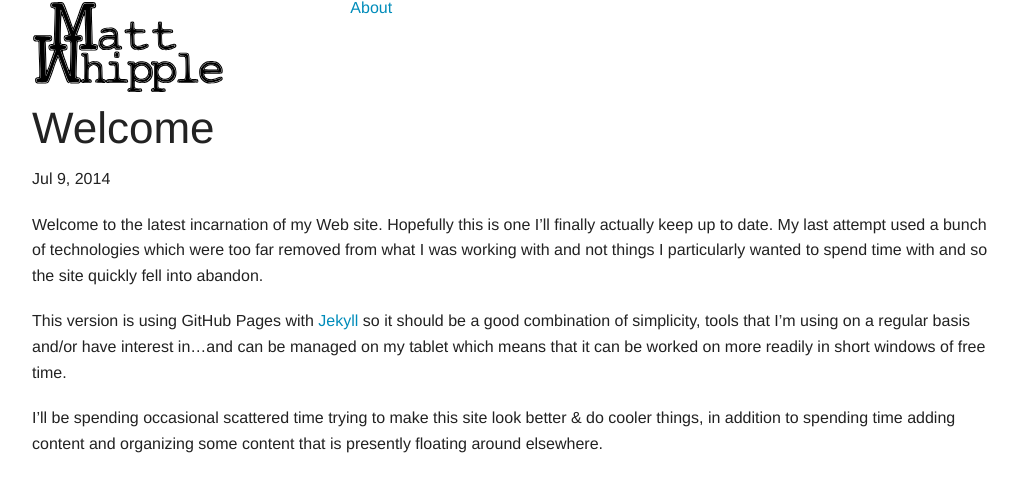
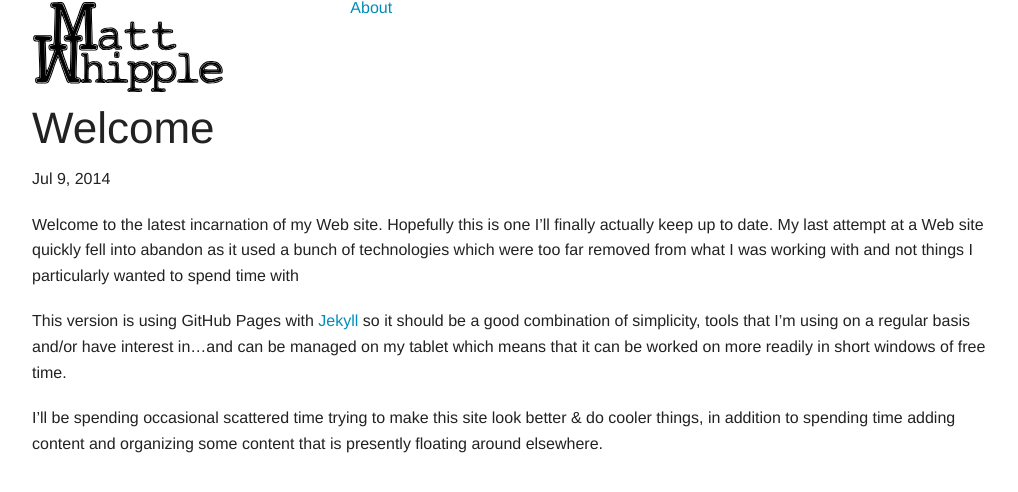
Before and after one commit to mwhipple/old_mwhipple.github.io, a Jekyll site: the page built from _posts/2014-07-09-new-web-site.md, in a window 1280 px wide. Shown: the top 492 px of the page, without its empty margins (123-1141 px from the left). Built offline with Jekyll 4.4.1, drawn with Linux system fonts in a browser that asks for light colours.

Commit message:
clarified post

```diff
--- a/_posts/2014-07-09-new-web-site.md
+++ b/_posts/2014-07-09-new-web-site.md
@@ -4,8 +4,8 @@ layout: post
 ---
 
 Welcome to the latest incarnation of my Web site.  Hopefully this is
-one I'll finally actually keep up to date.  My last attempt used a
-bunch of technologies which were too far removed from what I was working with and not things I particularly wanted to spend time with and so the site quickly fell into abandon.
+one I'll finally actually keep up to date.  My last attempt at a Web site quickly fell into abandon as it used a
+bunch of technologies which were too far removed from what I was working with and not things I particularly wanted to spend time with
 
 This version is using GitHub Pages with [Jekyll](http://jekyllrb.com/) so it should be a good combination of simplicity, tools that I'm using on a regular basis and/or have interest in...and can be managed on my tablet which means that it can be worked on more readily in short windows of free time.
 
```
